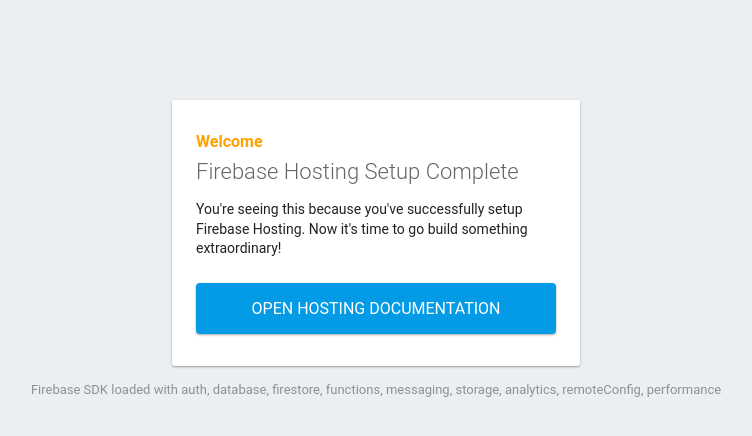
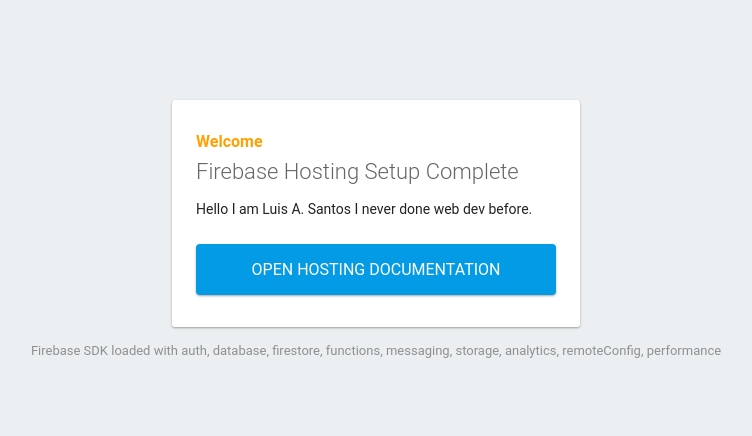
Before and after one commit to lasantos2/firebaseLearning, a website: page public/index.html in a window 1280 px wide. Shown: the whole page, without its empty margins (264-1016 px from the left). Drawn offline with Linux system fonts and the light colour scheme; some packages are replaced by stand-ins of ours.

Commit message:
Changed paragraph in index body

```diff
--- a/public/index.html
+++ b/public/index.html
@@ -42,7 +42,7 @@
     <div id="message">
       <h2>Welcome</h2>
       <h1>Firebase Hosting Setup Complete</h1>
-      <p>You're seeing this because you've successfully setup Firebase Hosting. Now it's time to go build something extraordinary!</p>
+      <p>Hello I am Luis A. Santos I never done web dev before.</p>
       <a target="_blank" href="https://firebase.google.com/docs/hosting/">Open Hosting Documentation</a>
     </div>
     <p id="load">Firebase SDK Loading&hellip;</p>
```
